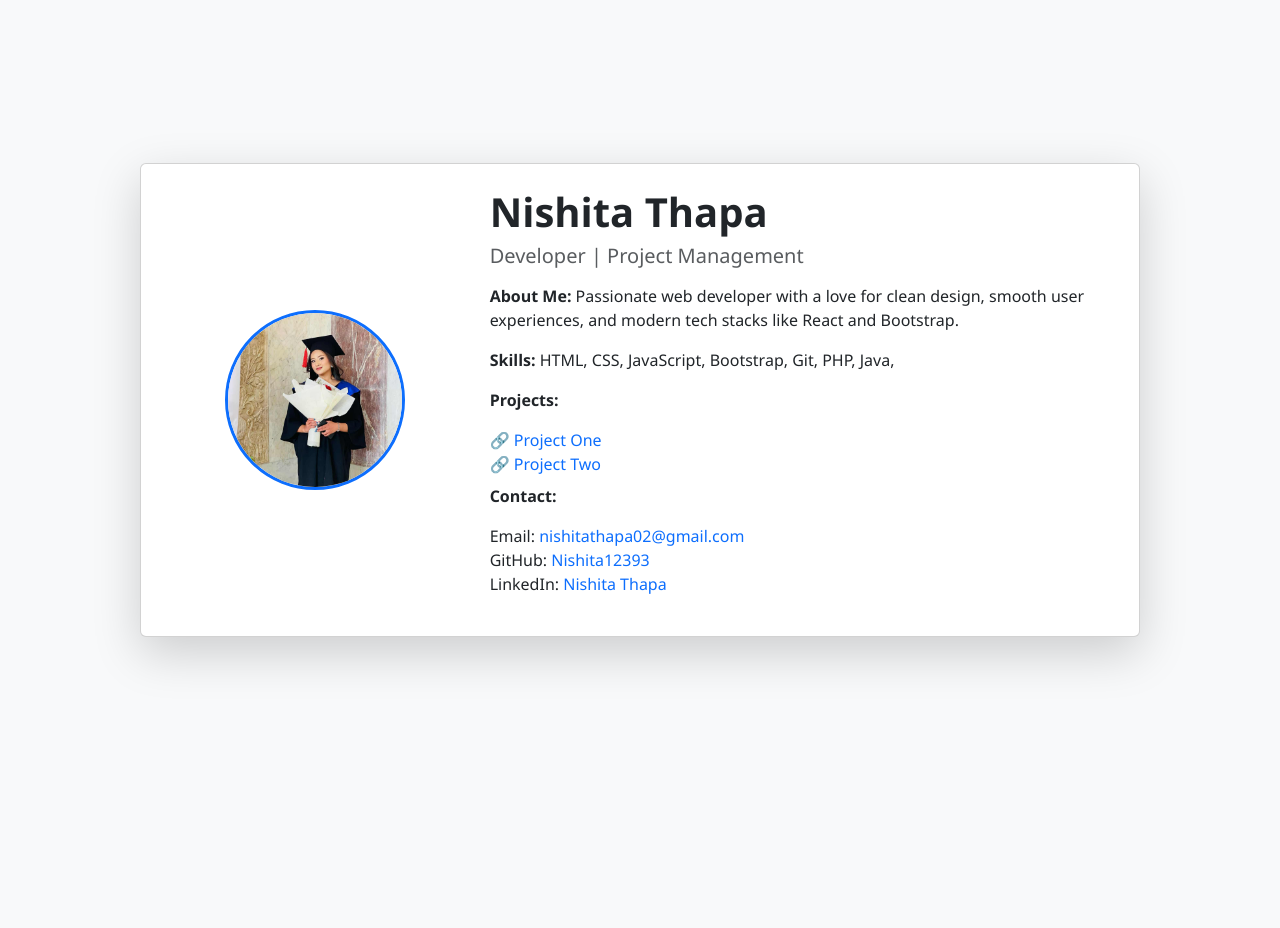
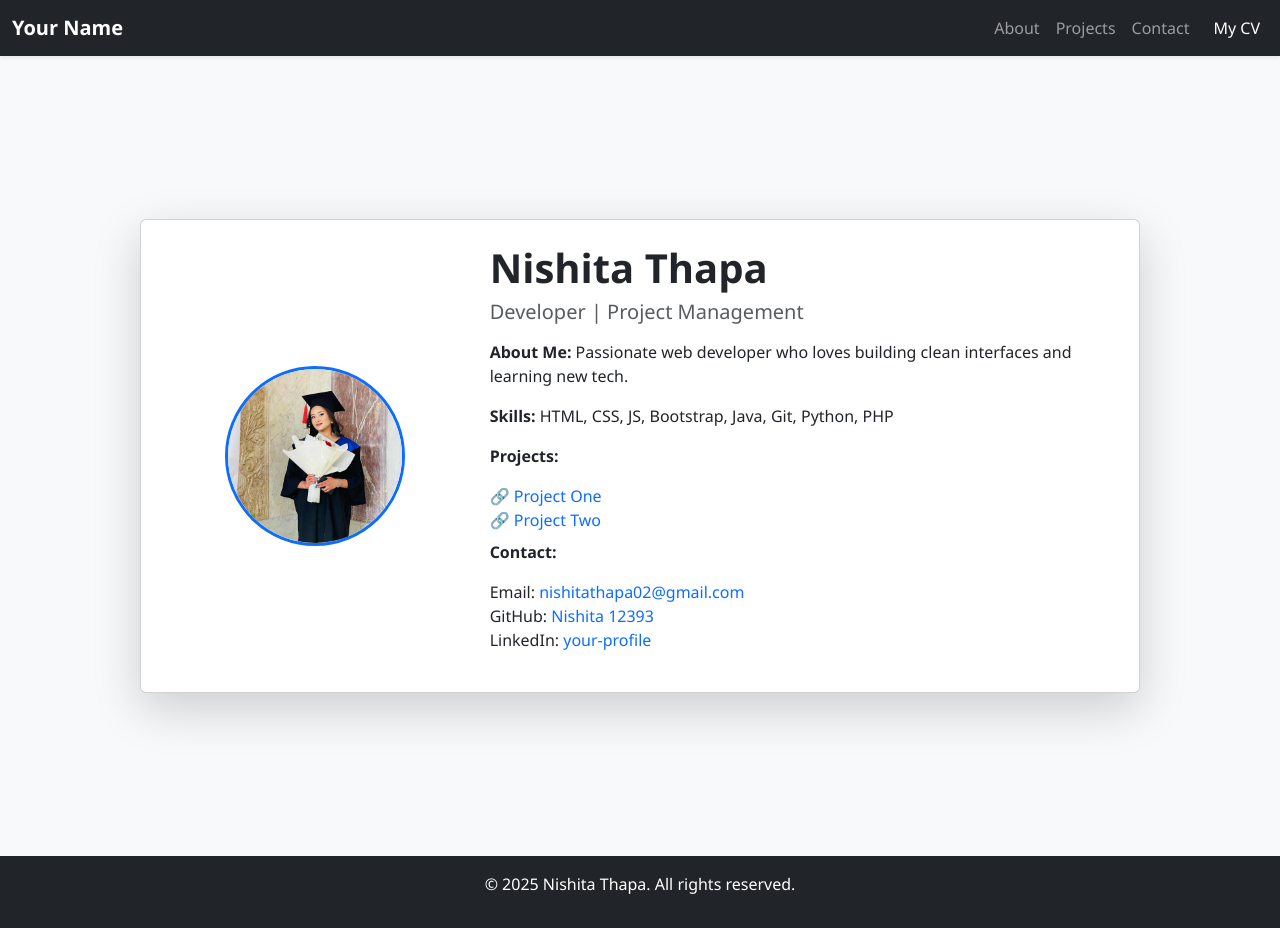
Before and after one commit to Nishita12393/Nishita12393.github.io, a plain HTML site: page index.html in a window 1280 px wide. Before the commit the page ends 800 px from the top, so only its background shows below. Drawn offline with nearby package versions, Linux system fonts and the light colour scheme.

Commit message:
add navbar and cv

```diff
--- a/index.html
+++ b/index.html
@@ -8,13 +8,40 @@
   <link rel="stylesheet" href="style.css" />
 </head>
 <body>
+
+  <!-- Navbar -->
+  <nav class="navbar navbar-expand-lg navbar-dark bg-dark sticky-top shadow-sm">
+    <div class="container-fluid">
+      <a class="navbar-brand fw-bold" href="#">Your Name</a>
+      <button class="navbar-toggler" type="button" data-bs-toggle="collapse" data-bs-target="#navbarContent"
+        aria-controls="navbarContent" aria-expanded="false" aria-label="Toggle navigation">
+        <span class="navbar-toggler-icon"></span>
+      </button>
+
+      <div class="collapse navbar-collapse justify-content-end" id="navbarContent">
+        <ul class="navbar-nav">
+          <li class="nav-item"><a class="nav-link" href="#about">About</a></li>
+          <li class="nav-item"><a class="nav-link" href="#projects">Projects</a></li>
+          <li class="nav-item"><a class="nav-link" href="#contact">Contact</a></li>
+          <li class="nav-item">
+            <a class="nav-link btn btn-primary text-white ms-2" href="Nishita_Thapa_CV.pdf" download>
+              My CV
+            </a>
+          </li>
+        </ul>
+      </div>
+    </div>
+  </nav>
+
+  <!-- Main Content -->
   <div class="container-fluid min-vh-100 d-flex align-items-center justify-content-center bg-light">
     <div class="card p-4 shadow-lg" style="max-width: 1000px; width: 100%;">
       <div class="row g-4 align-items-center">
 
         <!-- Profile Photo -->
         <div class="col-md-4 text-center">
-          <img src="images/My_Photo.jpg" class="img-fluid rounded-circle border border-3 border-primary" alt="Your Photo" style="width: 180px; height: 180px; object-fit: cover;" />
+          <img src="images/My_Photo.jpg" class="img-fluid rounded-circle border border-3 border-primary"
+            alt="Your Photo" style="width: 180px; height: 180px; object-fit: cover;" />
         </div>
 
         <!-- Content -->
@@ -22,31 +49,31 @@
           <h1 class="fw-bold">Nishita Thapa</h1>
           <h5 class="text-muted mb-3">Developer | Project Management</h5>
 
-          <!-- About -->
-          <p><strong>About Me:</strong> Passionate web developer with a love for clean design, smooth user experiences, and modern tech stacks like React and Bootstrap.</p>
+          <p id="about"><strong>About Me:</strong> Passionate web developer who loves building clean interfaces and learning new tech.</p>
+          <p><strong>Skills:</strong> HTML, CSS, JS, Bootstrap, Java, Git, Python, PHP</p>
 
-          <!-- Skills -->
-          <p><strong>Skills:</strong> HTML, CSS, JavaScript, Bootstrap, Git, PHP, Java,</p>
-
-          <!-- Projects -->
-          <p><strong>Projects:</strong></p>
+          <p id="projects"><strong>Projects:</strong></p>
           <ul class="list-unstyled mb-2">
             <li>🔗 <a href="https://github.com/your-username/project1" target="_blank">Project One</a></li>
             <li>🔗 <a href="https://github.com/your-username/project2" target="_blank">Project Two</a></li>
           </ul>
 
-          <!-- Contact -->
-          <p><strong>Contact:</strong></p>
+          <p id="contact"><strong>Contact:</strong></p>
           <ul class="list-unstyled">
-            <li>Email: <a href="mailto:your.email@example.com">nishitathapa02@gmail.com</a></li>
-            <li>GitHub: <a href="" target="_blank">Nishita12393</a></li>
-            <li>LinkedIn: <a href="" target="_blank">Nishita Thapa</a></li>
+            <li>Email: <a href="mailto:nishitathapa02@gmail.com">nishitathapa02@gmail.com</a></li>
+            <li>GitHub: <a href="https://github.com/Nishita12393" target="_blank">Nishita 12393</a></li>
+            <li>LinkedIn: <a href="https://www.linkedin.com/in/nishita-thapa-01a650261/" target="_blank">your-profile</a></li>
           </ul>
         </div>
+
       </div>
     </div>
   </div>
 
+  <footer class="bg-dark text-white text-center py-3">
+    <p>&copy; 2025 Nishita Thapa. All rights reserved.</p>
+  </footer>
+
   <script src="https://cdn.jsdelivr.net/npm/bootstrap@5.3.3/dist/js/bootstrap.bundle.min.js"></script>
 </body>
 </html>
--- a/style.css
+++ b/style.css
@@ -1,11 +1,14 @@
 body {
   font-family: 'Segoe UI', sans-serif;
   background-color: #f8f9fa;
+  scroll-behavior: smooth;
 }
+
 a {
   color: #0d6efd;
   text-decoration: none;
 }
+
 a:hover {
   text-decoration: underline;
 }
```
Also changed, not shown: 1 other file.
